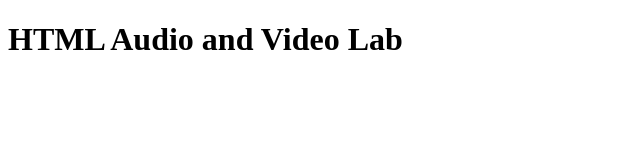
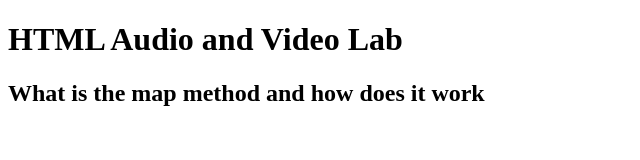
Before and after one commit to bidemim/html-audio-and-video-player, a plain HTML site: page index.html in a window 1280 px wide. Shown: the whole page, without its empty margins (0-640 px from the left). Drawn offline with Linux system fonts and the light colour scheme.

Commit message:
add h2 title

```diff
--- a/index.html
+++ b/index.html
@@ -7,6 +7,12 @@
 </head>
 <body>
     <h1>HTML Audio and Video Lab</h1>
+    <section>
+        <h2>What is the map method and how does it work</h2>
+
+    </section>
+
+    <section></section>
 
 </body>
 </html>
```
